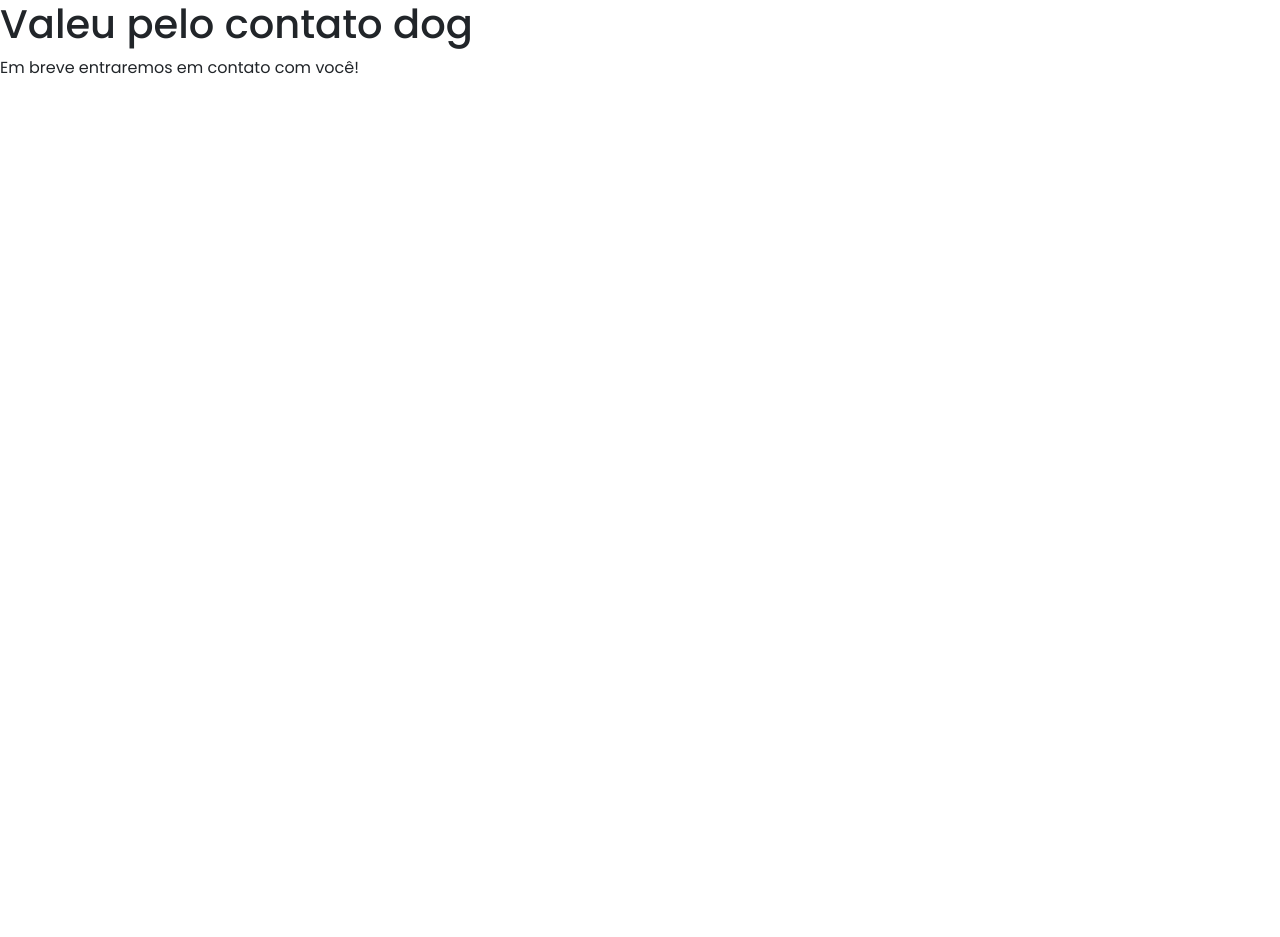
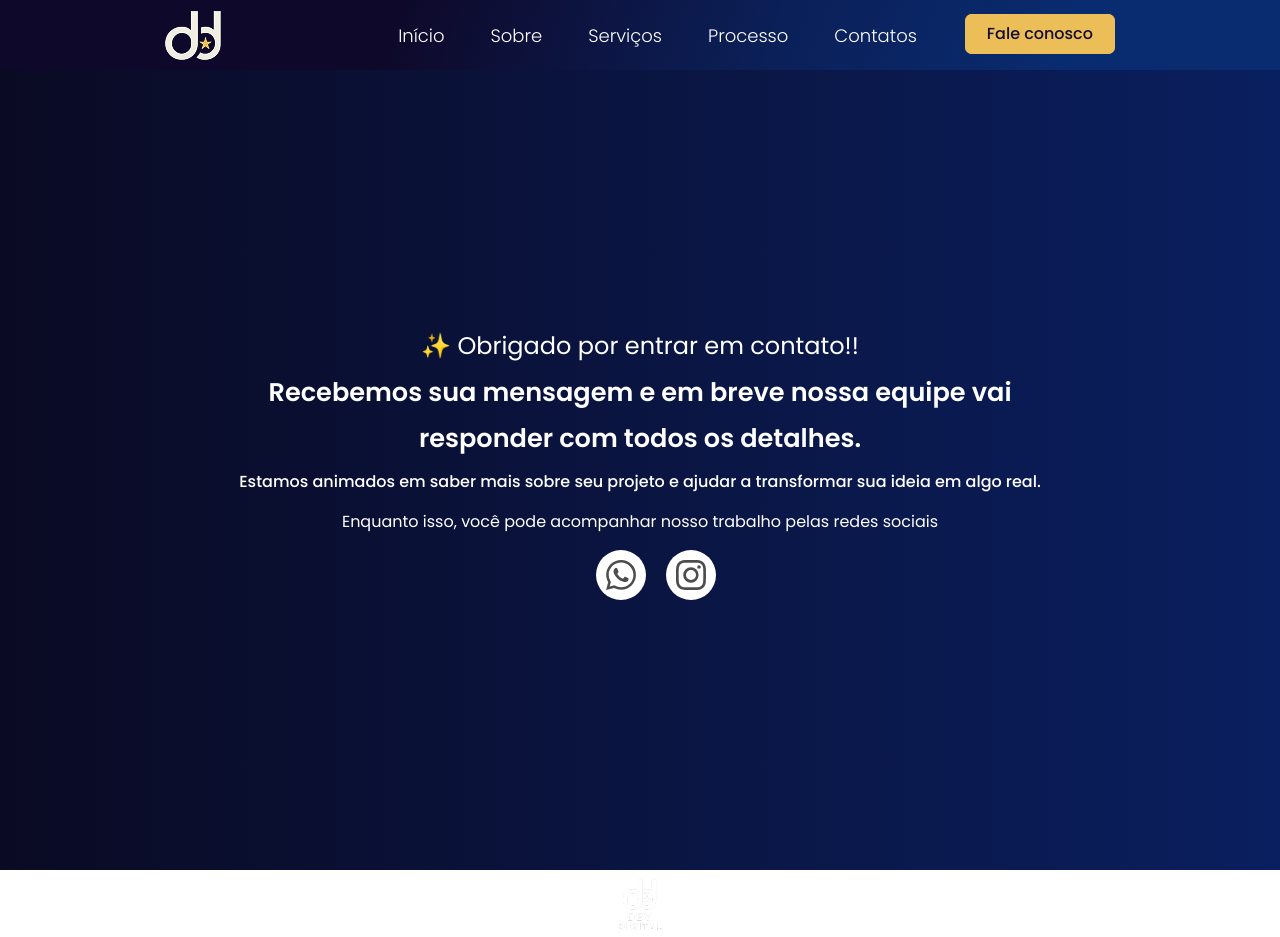
Before and after one commit to VictorFlamengo/devdigitallp, an Angular app: page /obrigado in a window 1280 px wide. Before the commit the page ends 800 px from the top, so only its background shows below. Built offline with nearby package versions, Linux system fonts and the light colour scheme.

Commit message:
Add da pagina obrigado

```diff
--- a/src/app/components/contato/contato.component.html
+++ b/src/app/components/contato/contato.component.html
@@ -25,6 +25,7 @@
       <p>Ou envie sua mensagem por e-mail e fale com a<br>
          nossa equipe!</p>
       <input type="hidden" name="_next" value="http://localhost:4200/obrigado">
+      <input type="hidden" name="_captcha" value="false">
       <div>
         <input type="text" name="Nome" placeholder="Nome" required>
       </div>
--- a/src/app/components/obrigado/obrigado.component.css
+++ b/src/app/components/obrigado/obrigado.component.css
@@ -0,0 +1,164 @@
+.thank-you-container {
+  background: linear-gradient(to right, #0a0a23, #0a1f5f);
+  color: white;
+  min-height: 100vh;
+  display: flex;
+  align-items: center;
+  justify-content: center;
+  font-family: 'Segoe UI', sans-serif;
+  position: relative;
+}
+
+
+.thank-you-card {
+  text-align: center;
+
+  max-width: 1000px;
+
+}
+
+.emoji {
+  font-size: 1.8rem;
+  margin-bottom: 0.5rem;
+}
+
+h1 {
+  font-size: 1.5rem;
+  font-weight: 400;
+  margin-bottom: 1rem;
+
+}
+
+h2 {
+  font-size: 1.6em;
+  font-weight: 600;
+  margin-bottom: 1rem;
+
+
+
+}
+
+#description {
+
+
+  font-weight: 500;
+
+}
+#subdescription{
+  padding: 0;
+}
+.social-icons {
+  display: flex;
+  justify-content: center;
+  gap: 1rem;
+}
+
+.social-icons img {
+  width: 40px;
+  height: 40px;
+  filter: brightness(0) invert(1);
+  transition: transform 0.3s ease;
+}
+
+.social-icons img:hover {
+  transform: scale(1.1);
+}
+#button-warning{
+    text-align: center;
+}
+/* From Uiverse.io by wilsondesouza */
+ul {
+  list-style: none;
+}
+
+.example-2 {
+  display: flex;
+  justify-content: center;
+  align-items: center;
+}
+.example-2 .icon-content {
+  margin: 0 10px;
+  position: relative;
+}
+.example-2 .icon-content .tooltip {
+  position: absolute;
+  top: -30px;
+  left: 50%;
+  transform: translateX(-50%);
+  color: #fff;
+  padding: 6px 10px;
+  border-radius: 5px;
+  opacity: 0;
+  visibility: hidden;
+  font-size: 14px;
+  transition: all 0.3s ease;
+}
+.example-2 .icon-content:hover .tooltip {
+  opacity: 1;
+  visibility: visible;
+  top: -50px;
+}
+.example-2 .icon-content a {
+  position: relative;
+  overflow: hidden;
+  display: flex;
+  justify-content: center;
+  align-items: center;
+  width: 50px;
+  height: 50px;
+  border-radius: 50%;
+  color: #4d4d4d;
+  background-color: #fff;
+  transition: all 0.3s ease-in-out;
+}
+.example-2 .icon-content a:hover {
+  box-shadow: 3px 2px 45px 0px rgb(0 0 0 / 12%);
+}
+.example-2 .icon-content a svg {
+  position: relative;
+  z-index: 1;
+  width: 30px;
+  height: 30px;
+}
+.example-2 .icon-content a:hover {
+  color: white;
+}
+.example-2 .icon-content a .filled {
+  position: absolute;
+  top: auto;
+  bottom: 0;
+  left: 0;
+  width: 100%;
+  height: 0;
+  background-color: #000;
+  transition: all 0.3s ease-in-out;
+}
+.example-2 .icon-content a:hover .filled {
+  height: 100%;
+}
+
+.example-2 .icon-content a[data-social="whatsapp"] .filled,
+.example-2 .icon-content a[data-social="whatsapp"] ~ .tooltip {
+  background-color: #128c7e;
+}
+
+.example-2 .icon-content a[data-social="facebook"] .filled,
+.example-2 .icon-content a[data-social="facebook"] ~ .tooltip {
+  background-color: #3b5998;
+}
+.example-2 .icon-content a[data-social="instagram"] .filled,
+.example-2 .icon-content a[data-social="instagram"] ~ .tooltip {
+  background: linear-gradient(
+    45deg,
+    #405de6,
+    #5b51db,
+    #b33ab4,
+    #c135b4,
+    #e1306c,
+    #fd1f1f
+  );
+}
+.example-2 .icon-content a[data-social="youtube"] .filled,
+.example-2 .icon-content a[data-social="youtube"] ~ .tooltip {
+  background-color: #ff0000;
+}
--- a/src/app/components/obrigado/obrigado.component.html
+++ b/src/app/components/obrigado/obrigado.component.html
@@ -1,2 +1,75 @@
-<h1>Valeu pelo contato dog</h1>
-<p>Em breve entraremos em contato com você!</p>
+<app-navbar></app-navbar>
+<div class="thank-you-container">
+  <div class="thank-you-card">
+    <p class="emoji"></p>
+    <h1>✨  Obrigado por entrar em contato!!</h1>
+    <h2>
+      Recebemos sua mensagem e em breve nossa equipe vai
+
+    </h2>
+    <h2>responder com todos os detalhes.</h2>
+
+    <p id="description">
+      Estamos animados em saber mais sobre seu projeto e ajudar a transformar sua ideia em algo real.
+    </p>
+
+    <p id="subdescription">Enquanto isso, você pode acompanhar nosso trabalho pelas redes sociais</p>
+
+
+    <!-- From Uiverse.io by wilsondesouza -->
+<ul class="example-2">
+  <li class="icon-content">
+    <a
+      data-social="whatsapp"
+      aria-label="Whatsapp"
+      href="https://api.whatsapp.com/send?phone=+112067101079&amp;text=Save%20this%20to%20your%20Favorites%20-%20@wilsondesouza"
+    >
+      <div class="filled"></div>
+      <svg
+        xml:space="preserve"
+        viewBox="0 0 24 24"
+        class="bi bi-whatsapp"
+        fill="currentColor"
+        height="24"
+        width="24"
+        xmlns="http://www.w3.org/2000/svg"
+      >
+        <path
+          fill="currentColor"
+          d="M17.472 14.382c-.297-.149-1.758-.867-2.03-.967-.273-.099-.471-.148-.67.15-.197.297-.767.966-.94 1.164-.173.199-.347.223-.644.075-.297-.15-1.255-.463-2.39-1.475-.883-.788-1.48-1.761-1.653-2.059-.173-.297-.018-.458.13-.606.134-.133.298-.347.446-.52.149-.174.198-.298.298-.497.099-.198.05-.371-.025-.52-.075-.149-.669-1.612-.916-2.207-.242-.579-.487-.5-.669-.51-.173-.008-.371-.01-.57-.01-.198 0-.52.074-.792.372-.272.297-1.04 1.016-1.04 2.479 0 1.462 1.065 2.875 1.213 3.074.149.198 2.096 3.2 5.077 4.487.709.306 1.262.489 1.694.625.712.227 1.36.195 1.871.118.571-.085 1.758-.719 2.006-1.413.248-.694.248-1.289.173-1.413-.074-.124-.272-.198-.57-.347m-5.421 7.403h-.004a9.87 9.87 0 01-5.031-1.378l-.361-.214-3.741.982.998-3.648-.235-.374a9.86 9.86 0 01-1.51-5.26c.001-5.45 4.436-9.884 9.888-9.884 2.64 0 5.122 1.03 6.988 2.898a9.825 9.825 0 012.893 6.994c-.003 5.45-4.437 9.884-9.885 9.884m8.413-18.297A11.815 11.815 0 0012.05 0C5.495 0 .16 5.335.157 11.892c0 2.096.547 4.142 1.588 5.945L.057 24l6.305-1.654a11.882 11.882 0 005.683 1.448h.005c6.554 0 11.89-5.335 11.893-11.893a11.821 11.821 0 00-3.48-8.413Z"
+        ></path>
+      </svg>
+    </a>
+    <div class=""></div>
+  </li>
+
+  <li class="icon-content">
+    <a
+      data-social="instagram"
+      aria-label="Instagram"
+      href="https://www.instagram.com/"
+    >
+      <div class="filled"></div>
+      <svg
+        xml:space="preserve"
+        viewBox="0 0 16 16"
+        class="bi bi-instagram"
+        fill="currentColor"
+        height="16"
+        width="16"
+        xmlns="http://www.w3.org/2000/svg"
+      >
+        <path
+          fill="currentColor"
+          d="M8 0C5.829 0 5.556.01 4.703.048 3.85.088 3.269.222 2.76.42a3.9 3.9 0 0 0-1.417.923A3.9 3.9 0 0 0 .42 2.76C.222 3.268.087 3.85.048 4.7.01 5.555 0 5.827 0 8.001c0 2.172.01 2.444.048 3.297.04.852.174 1.433.372 1.942.205.526.478.972.923 1.417.444.445.89.719 1.416.923.51.198 1.09.333 1.942.372C5.555 15.99 5.827 16 8 16s2.444-.01 3.298-.048c.851-.04 1.434-.174 1.943-.372a3.9 3.9 0 0 0 1.416-.923c.445-.445.718-.891.923-1.417.197-.509.332-1.09.372-1.942C15.99 10.445 16 10.173 16 8s-.01-2.445-.048-3.299c-.04-.851-.175-1.433-.372-1.941a3.9 3.9 0 0 0-.923-1.417A3.9 3.9 0 0 0 13.24.42c-.51-.198-1.092-.333-1.943-.372C10.443.01 10.172 0 7.998 0zm-.717 1.442h.718c2.136 0 2.389.007 3.232.046.78.035 1.204.166 1.486.275.373.145.64.319.92.599s.453.546.598.92c.11.281.24.705.275 1.485.039.843.047 1.096.047 3.231s-.008 2.389-.047 3.232c-.035.78-.166 1.203-.275 1.485a2.5 2.5 0 0 1-.599.919c-.28.28-.546.453-.92.598-.28.11-.704.24-1.485.276-.843.038-1.096.047-3.232.047s-2.39-.009-3.233-.047c-.78-.036-1.203-.166-1.485-.276a2.5 2.5 0 0 1-.92-.598 2.5 2.5 0 0 1-.6-.92c-.109-.281-.24-.705-.275-1.485-.038-.843-.046-1.096-.046-3.233s.008-2.388.046-3.231c.036-.78.166-1.204.276-1.486.145-.373.319-.64.599-.92s.546-.453.92-.598c.282-.11.705-.24 1.485-.276.738-.034 1.024-.044 2.515-.045zm4.988 1.328a.96.96 0 1 0 0 1.92.96.96 0 0 0 0-1.92m-4.27 1.122a4.109 4.109 0 1 0 0 8.217 4.109 4.109 0 0 0 0-8.217m0 1.441a2.667 2.667 0 1 1 0 5.334 2.667 2.667 0 0 1 0-5.334"
+        ></path>
+      </svg>
+    </a>
+    <div class=""></div>
+  </li>
+</ul>
+
+  </div>
+
+</div>
+<app-footer></app-footer>
```
Also changed, not shown: src/app/components/obrigado/obrigado.component.ts (+4 -3 lines).
